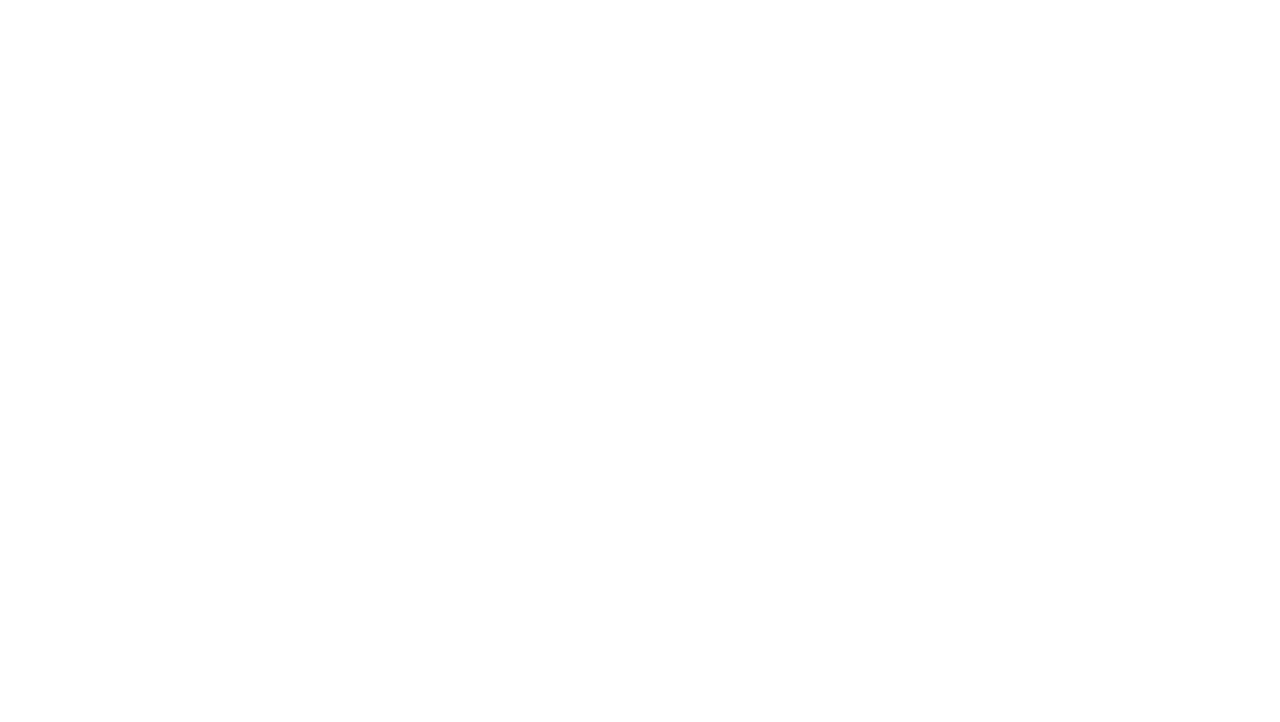
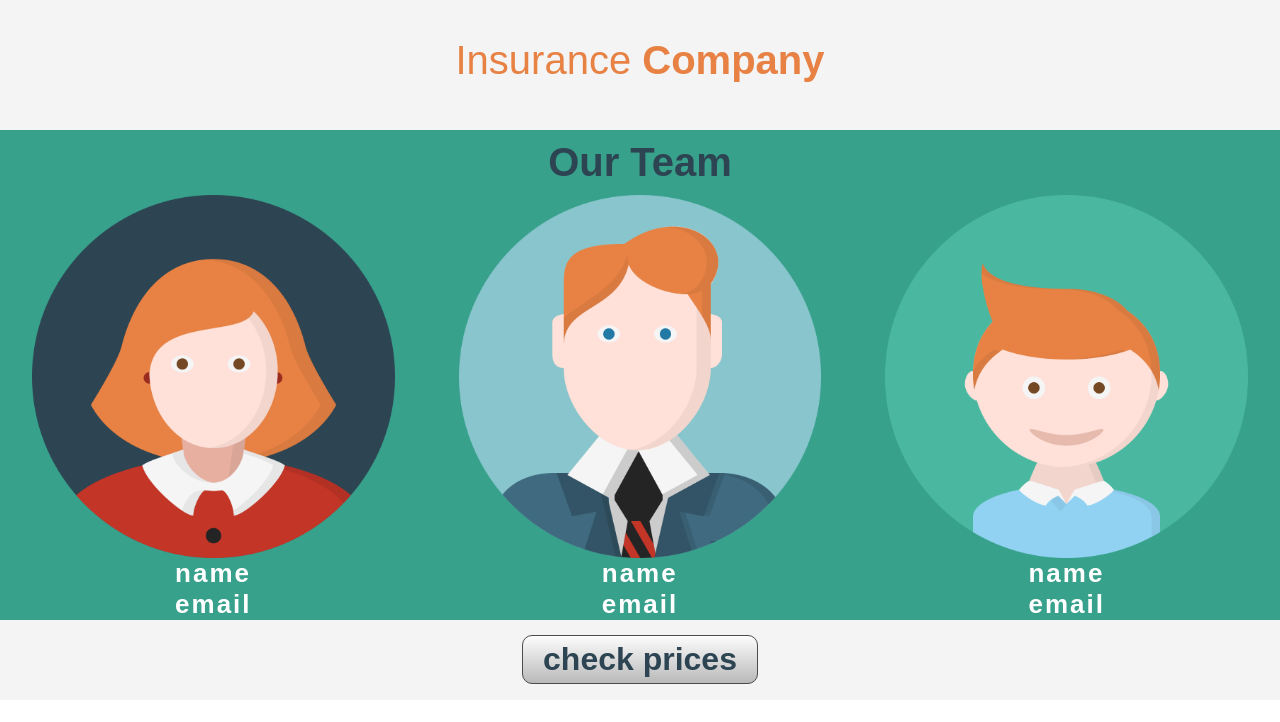
Before and after one commit to Mr3verest/FSWD30-CodeReview3, a plain HTML site: page index.html in a window 1280 px wide. Drawn offline with Linux system fonts and the light colour scheme.

Commit message:
adds first page

```diff
--- a/index.html
+++ b/index.html
@@ -5,29 +5,28 @@
 	<link rel="stylesheet" type="text/css" href="style.css">
 </head>
 <body>
-
-
-
-
-
-
-
-
-
-
-
-
-<script type="text/javascript">
-
-
-
-
-
-
-
-
-
-
-</script>
+<header class="flexCon">
+	<div>Insurance <span>Company</span></div>
+</header>
+<main>
+	<div class="teamHeading">Our Team</div>
+	<div class="flexCon team">
+		<div class="flexCon member">
+			<img src="img/person1.png">
+			<div>name<br>email</div>
+		</div>
+		<div class="flexCon member">
+			<img src="img/person2.png">
+			<div>name<br>email</div>
+		</div>
+		<div class="flexCon member">
+			<img src="img/person3.png">
+			<div>name<br>email</div>
+		</div>
+	</div>
+</main>
+<footer class="flexCon">
+	<div class="button"><h1>check prices</h1></div>
+</footer>
 </body>
 </html>
--- a/style.css
+++ b/style.css
@@ -0,0 +1,61 @@
+*{
+	margin: 0;
+	padding: 0;
+	font-family: Arial;
+}
+.flexCon{
+	display: flex;
+}
+header{
+	height: 120px;
+	justify-content: center;
+	align-items: center;
+	background-color: #f4f4f4;
+	font-size: 40px;
+	color: #e78244;
+	padding-bottom: 10px;
+}
+
+header span{
+	font-weight: bold;
+}
+
+main{
+	background-color: #38a18c;
+	color: #ffffff;
+}
+main .teamHeading{
+	color: #2d4452;
+	text-align: center;
+	font-weight: bold;
+	font-size: 40px;
+	padding: 10px 0;
+}
+main .team{
+	justify-content: space-around;
+}
+main .member{
+	flex-direction: column;
+	align-items: center;
+	font-size: 26px;
+	font-weight: bold;
+	letter-spacing: 2px;
+}
+img{
+	width: 85%;
+}
+
+footer{
+	height: 80px;
+	background-color: #f4f4f4;
+	color: #2d4452;
+	justify-content: center;
+	align-items: center;
+}
+footer .button{
+	padding: 5px 20px;
+	background: linear-gradient(#fdfdfd, #b9b9b9);
+	border: 1px solid #4c4c4c;
+	border-radius: 10px;
+
+}
```
Also changed, not shown: calculation.html (added, +21 -0 lines), img/person1.png (added), img/person2.png (added), img/person3.png (added).
